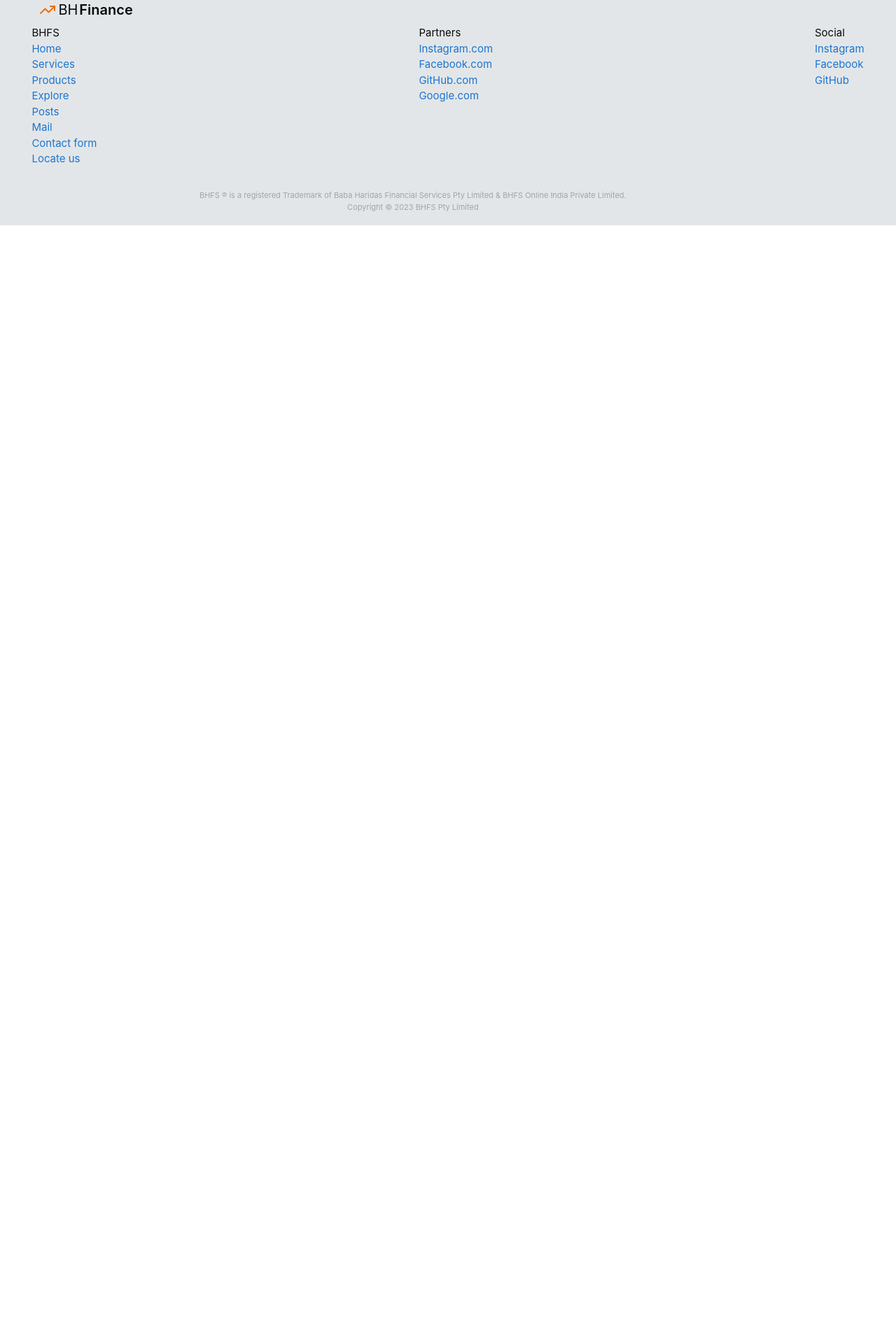
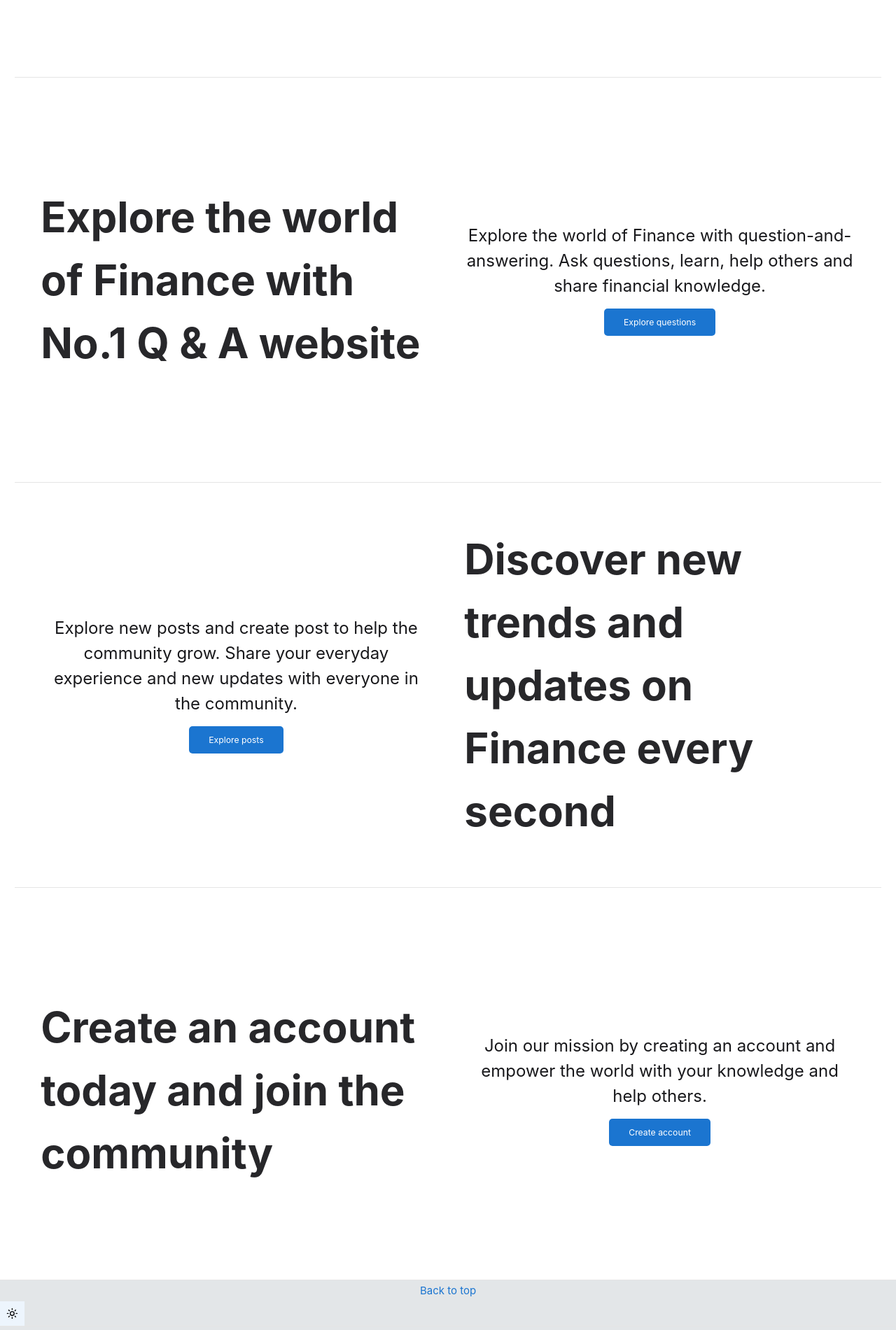
Before and after one commit to nchhillar2004/campus-overflow, a Next.js app: page / in a window 1280 px wide. Shown: the part 793-2694 px from the top of the page at 70% size. Before the commit the page ends 1115 px from the top, so only its background shows below. Built offline with nearby package versions, Linux system fonts and the light colour scheme; no server answers.

Commit message:
improved home page

```diff
--- a/app/page.tsx
+++ b/app/page.tsx
@@ -1,16 +1,85 @@
 import React from "react";
-import { TypographyH1 } from "@/components/typography";
 import Link from "next/link";
+import { Button } from "@/components/ui/button";
+import { Separator } from "@/components/ui/separator";
 
 export default function HomePage() {
     return (
         <div className="home-page w-full px-4 py-4 lg:py-5 lg:px-6">
             <div className="container">
-                <div className="flex items-center justify-center flex-col h-[80vh]">
-                    <h2 className="text-base font-medium">Welcome to</h2>
-                    <h1 className="text-4xl font-semibold">BH Financial Services</h1>
+                <div className="flex items-center justify-center flex-col min-h-[100vh]">
+                    <h1 className="lg:text-[80px] text-[60px] font-bold dark:text-zinc-200 text-zinc-800">
+                        Baba Haridas Financial Services
+                    </h1>
+                    <Button variant="blue" size="lg" asChild className="mt-8">
+                        <Link href="/questions">Get Started</Link>
+                    </Button>
                 </div>
             </div>
+            <Separator orientation="horizontal" className="my-10" />
+            <section className="container py-4">
+                <div className="flex items-center justify-between lg:flex-row flex-col min-h-[60vh]">
+                    <h1 className="lg:text-[60px] lg:text-left text-center text-[40px] lg:w-[48%] font-bold dark:text-zinc-200 text-zinc-800">
+                        Explore the world of Finance with No.1 Q & A website
+                    </h1>
+                    <div className="right lg:w-[48%] text-center">
+                        <p className="lg:text-[24px] text-[20px] dark:text-zinc-100 text-zinc-900">
+                            Explore the world of Finance with
+                            question-and-answering. Ask questions, learn,  help others and share financial knowledge.
+                        </p>
+                        <Button
+                            variant="blue"
+                            size="lg"
+                            asChild
+                            className="mt-4"
+                        >
+                            <Link href="/questions">Explore questions</Link>
+                        </Button>
+                    </div>
+                </div>
+            </section>
+            <Separator orientation="horizontal" className="my-10" />
+            <section className="container py-4">
+                <div className="flex items-center justify-between lg:flex-row-reverse flex-col min-h-[60vh]">
+                    <h1 className="lg:text-[60px] lg:text-left text-center text-[40px] lg:w-[48%] font-bold dark:text-zinc-200 text-zinc-800">
+                        Discover new trends and updates on Finance every second
+                    </h1>
+                    <div className="right lg:w-[48%] text-center">
+                        <p className="lg:text-[24px] text-[20px] dark:text-zinc-100 text-zinc-900">
+                            Explore new posts and create post to help the community grow. Share your everyday experience and new updates with everyone in the community.
+                        </p>
+                        <Button
+                            variant="blue"
+                            size="lg"
+                            asChild
+                            className="mt-4"
+                        >
+                            <Link href="/posts">Explore posts</Link>
+                        </Button>
+                    </div>
+                </div>
+            </section>
+            <Separator orientation="horizontal" className="my-10" />
+            <section className="container py-4">
+                <div className="flex items-center justify-between lg:flex-row flex-col min-h-[60vh]">
+                    <h1 className="lg:text-[60px] lg:text-left text-center text-[40px] lg:w-[48%] font-bold dark:text-zinc-200 text-zinc-800">
+                        Create an account today and join the community
+                    </h1>
+                    <div className="right lg:w-[48%] text-center">
+                        <p className="lg:text-[24px] text-[20px] dark:text-zinc-100 text-zinc-900">
+                            Join our mission by creating an account and empower the world with your knowledge and help others.
+                        </p>
+                        <Button
+                            variant="blue"
+                            size="lg"
+                            asChild
+                            className="mt-4"
+                        >
+                            <Link href="/auth/signup">Create account</Link>
+                        </Button>
+                    </div>
+                </div>
+            </section>
         </div>
     );
 }
```
